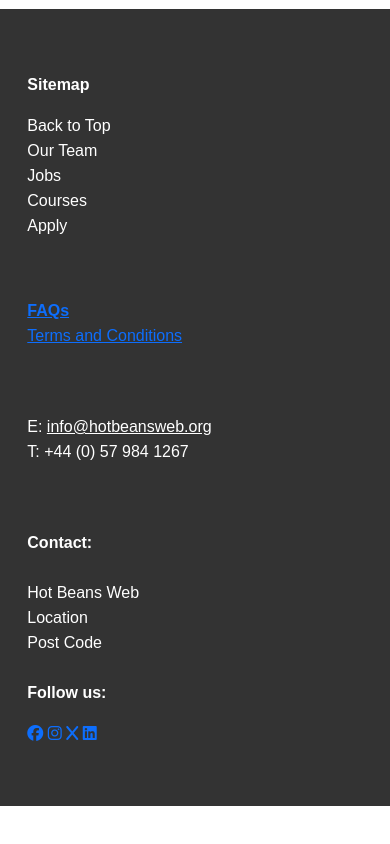
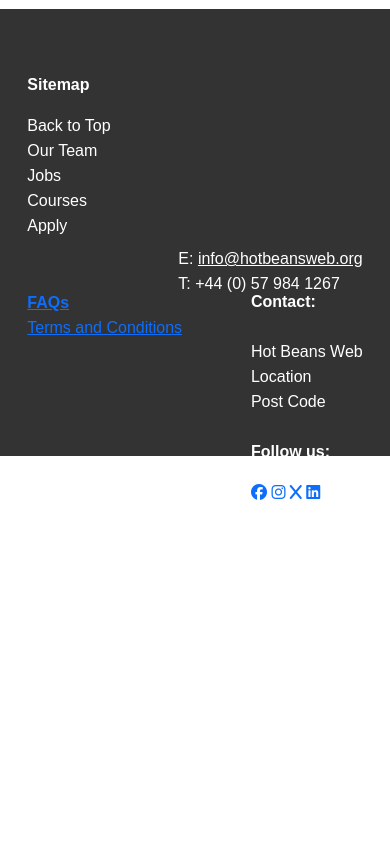
Before and after one commit to MatthewHockham/matthewhockham.github.io, a plain HTML site: page index.html in a window 390 px wide. Shown: the part 3694-4538 px from the top of the page. After the commit the page ends 4279 px from the top, so only its background shows below. Drawn offline with Linux system fonts and the light colour scheme.

Commit message:
Updating Footer for Mobile Optimisation

```diff
--- a/css/stylesheet.css
+++ b/css/stylesheet.css
@@ -590,22 +590,22 @@ input.invalid {
 
     /* Compatibility at 100px screen width */
     @media only screen and (max-width: 768px) {
+        #footerCopyright {
+            float: left;
+            margin-left: -60%}
         #footerContactDetails {
             display: block;
-            float: none;
+            float: right;
+            margin-top: -41%;
             padding-left: 7%}
         #footerLocationHQ {
-            display: block;
-            float: none;
-            padding-left: 7%}
+            float: right;
+            margin-top: -30%;}
 		#footerInfo {
+            margin-top: -2%;
             display: block;}
         #footerSitemap {
             display: block;}
-        #footerLogo {
-            display: none;}
         footer {
-            height:800px;}
-        .top-left {
-            line-height: 1;}
+            height: 450px;}
     }
--- a/index.html
+++ b/index.html
@@ -245,7 +245,7 @@
                     Post Code<br>
                     <br>
                     <b>Follow us:</b><br>
-                    <div display="inline-block">
+                    <div id="footerMedia" display="inline-block">
                         <a href="https://www.facebook.com/@hotbeansweb"><i class="fa-brands fa-facebook" width="20px" alt=""></i></a>
                         <a href="https://www.instagram.com/@hotbeansweb"><i class="fa-brands fa-instagram" width="20px" alt=""></i></a>
                         <a href="https://www.x.com/@hotbeansweb"><i class="fa-brands fa-x" width="20px" alt=""></i></a>
```
